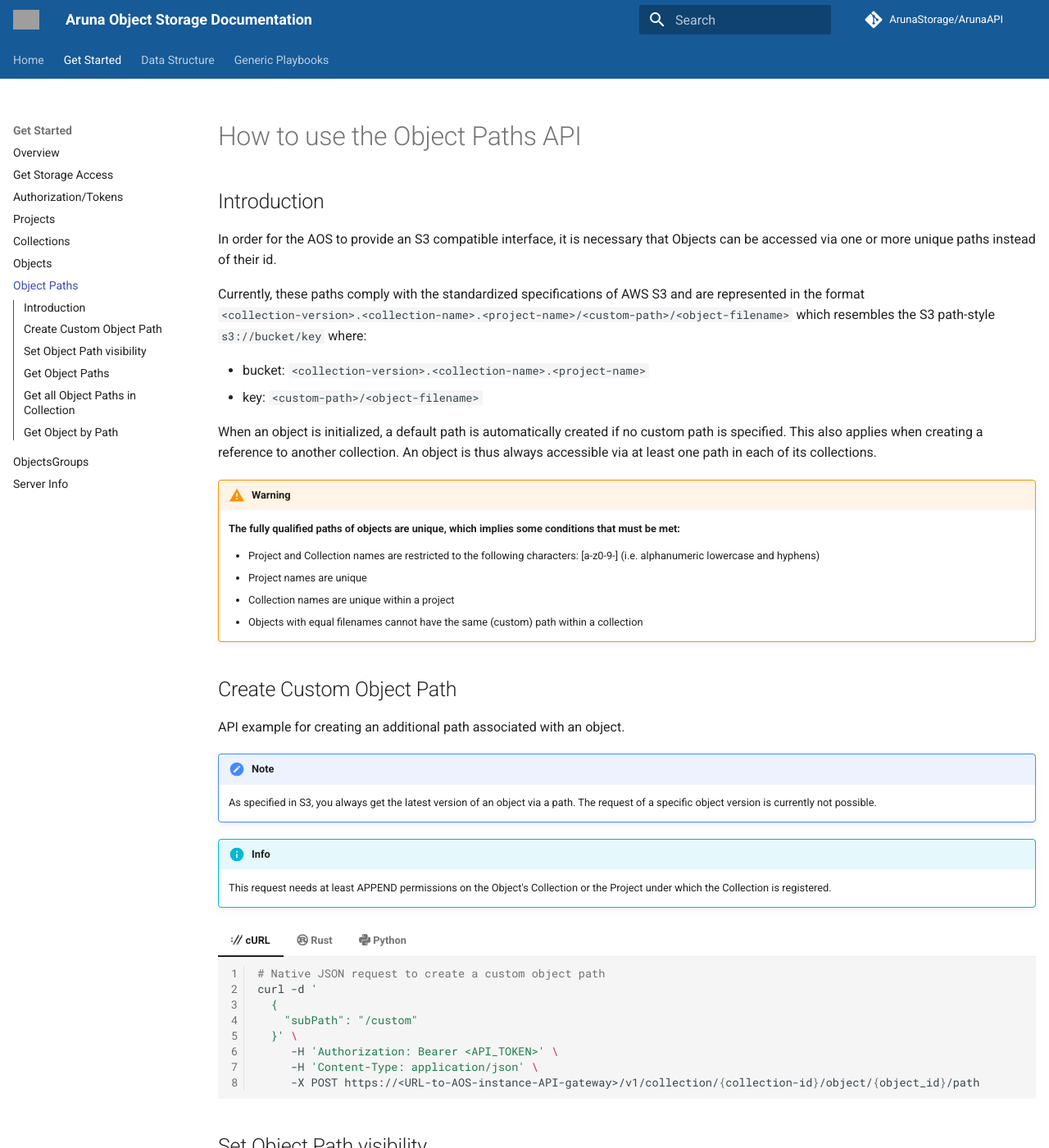
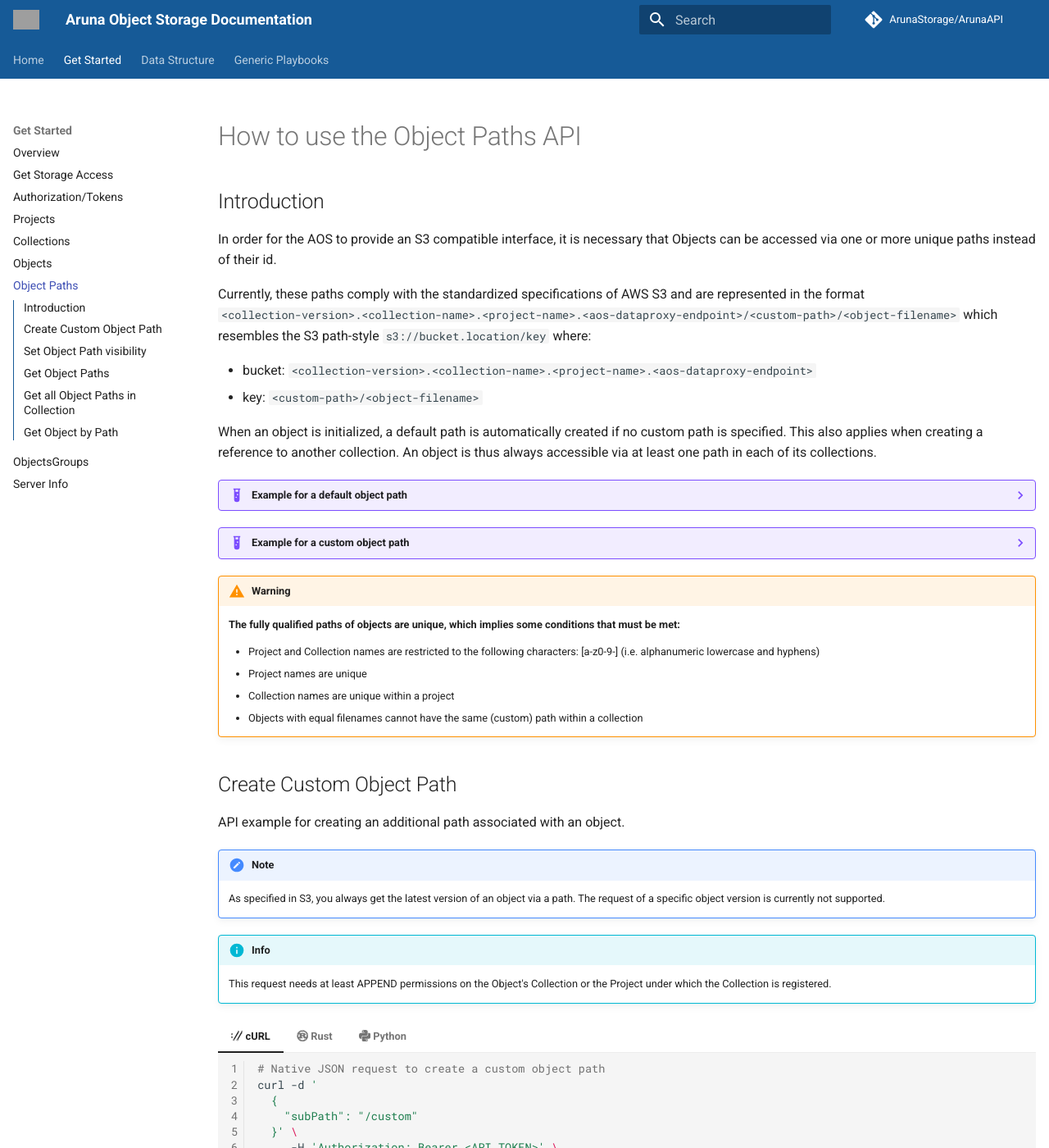
Before and after one commit to ArunaStorage/documentation, an MkDocs documentation site: the page built from docs/get_started/basic_usage/06_How-To-Object-Paths.md, in a window 1280 px wide and 1400 px high. Shown: the whole window at 82% size. Built offline with MkDocs 1.6.1 and Material for MkDocs 9.7.7, drawn with Linux system fonts in a browser that asks for light colours; comment, search, counter and statistics services are not loaded; the version menu is left out; some of the changed lines change nothing that is shown; grey boxes are pictures that could not be loaded.

Commit message:
docs: Update 06_How-To-Object-Paths to 1.0.0

```diff
--- a/docs/get_started/basic_usage/06_How-To-Object-Paths.md
+++ b/docs/get_started/basic_usage/06_How-To-Object-Paths.md
@@ -6,15 +6,34 @@
 In order for the AOS to provide an S3 compatible interface, it is necessary that Objects can be accessed via one or more unique paths instead of their id.
 
 Currently, these paths comply with the standardized specifications of AWS S3 and are represented in the format
-`<collection-version>.<collection-name>.<project-name>/<custom-path>/<object-filename>` which resembles the S3 path-style `s3://bucket/key` where:
+`<collection-version>.<collection-name>.<project-name>.<aos-dataproxy-endpoint>/<custom-path>/<object-filename>` which resembles the S3 path-style `s3://bucket.location/key` where:
 
-* bucket: `<collection-version>.<collection-name>.<project-name>`
+* bucket: `<collection-version>.<collection-name>.<project-name>.<aos-dataproxy-endpoint>`
 * key: `<custom-path>/<object-filename>`
-
-<!--With the introduction of other AOS instances this will change to the S3 virtual-hosted-style which also includes the location in the URL `s3://bucket.location/key`.-->
 
 When an object is initialized, a default path is automatically created if no custom path is specified.
 This also applies when creating a reference to another collection. An object is thus always accessible via at least one path in each of its collections.
+
+??? Example "Example for a default object path"
+
+    * **Project name:** `dummy-project`
+    * **Collection name:** `sample-collection`
+    * **Collection version:** `None`
+    * **DataProxy URL:** `https://data.aos-endpoint.gi.de`
+    * **Object filename:** `example.file`
+
+    This would correspond to the path: `s3://latest.sample-collection.dummy-project.data.aos-endpoint.gi.de/example.file`
+
+??? Example "Example for a custom object path"
+
+    * **Project name:** `dummy-project`
+    * **Collection name:** `sample-collection`
+    * **Collection version:** `1.2.3`
+    * **DataProxy URL:** `https://data.aos-endpoint.gi.de`
+    * **Custom object path:** `/my-subdir`
+    * **Object filename:** `example.file`
+
+    This would correspond to the path: `s3://1.2.3.sample-collection.dummy-project.data.aos-endpoint.gi.de/my-subdir/example.file`
 
 !!! Warning
 
@@ -33,7 +52,7 @@
 !!! Note
 
     As specified in S3, you always get the latest version of an object via a path.
-    The request of a specific object version is currently not possible.
+    The request of a specific object version is currently not supported.
 
 !!! Info
 
@@ -138,7 +157,7 @@
     request = SetObjectPathVisibilityRequest(
         collection_id="<collection-id>",
         path="/<object-path>",
-        visibility=True
+        visibility=False
     )
 
     # Send the request to the AOS instance gRPC gateway
```
